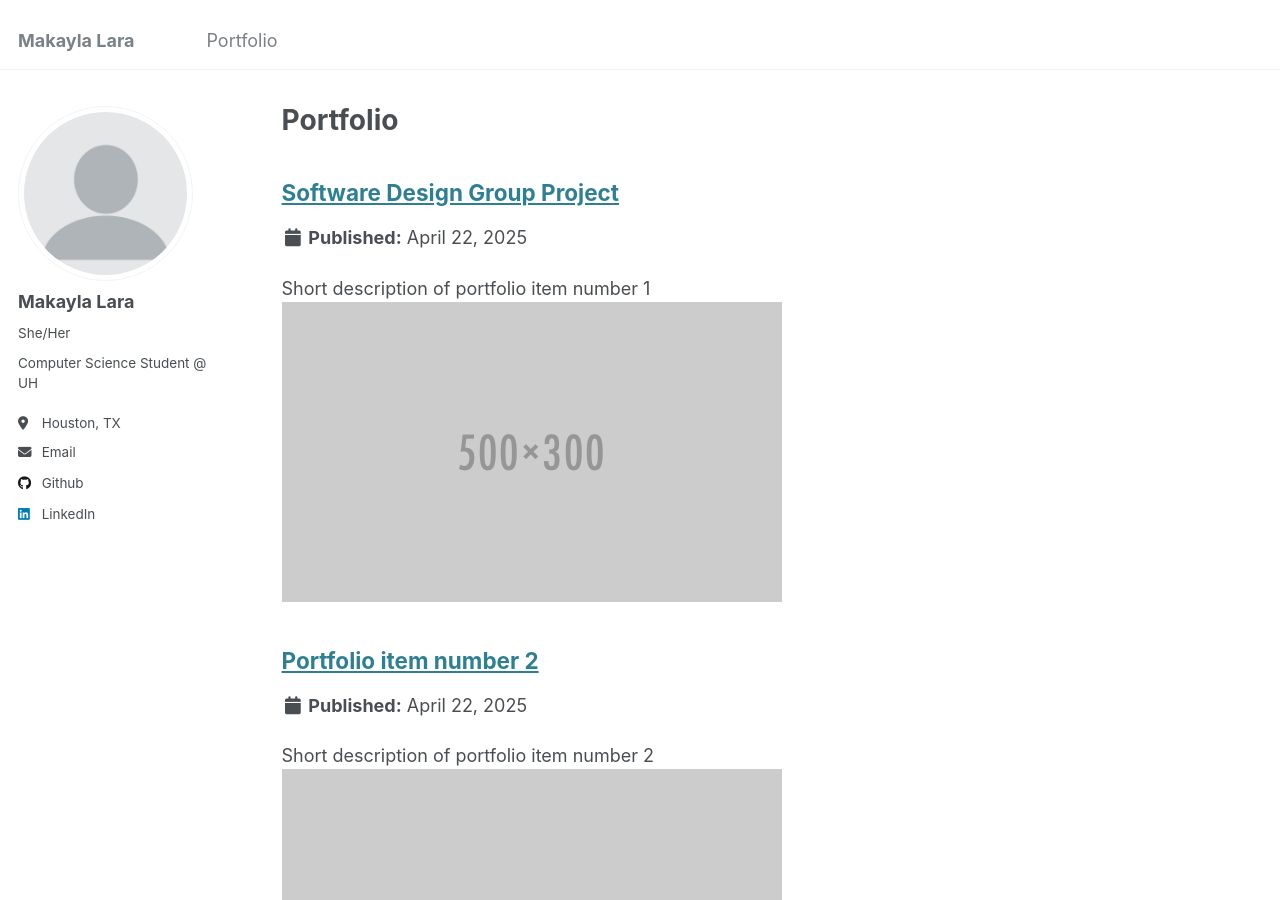
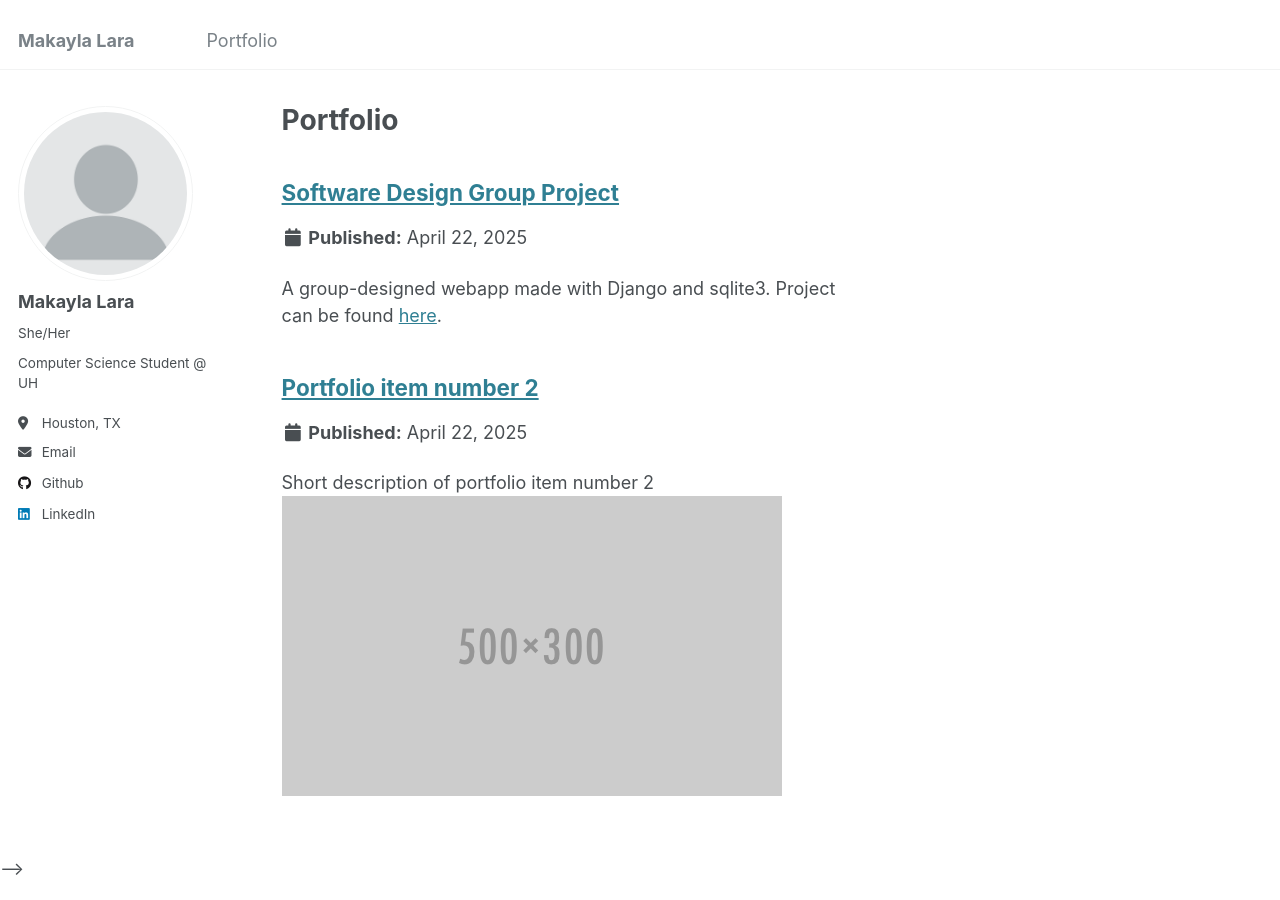
Before and after one commit to makssla/makssla.github.io, a Jekyll site: the page built from _pages/portfolio.html, in a window 1280 px wide and 900 px high. Built offline with Jekyll 4.4.1, drawn with Linux system fonts in a browser that asks for light colours.

Commit message:
Update portfolio-1.md

```diff
--- a/_portfolio/portfolio-1.md
+++ b/_portfolio/portfolio-1.md
@@ -1,6 +1,6 @@
 ---
 title: "Software Design Group Project"
-excerpt: "Short description of portfolio item number 1<br/><img src='/images/500x300.png'>"
+excerpt: "A group-designed webapp made with Django and sqlite3. Project can be found [here](https://github.com/Iroquois-Falls/Iroquois-Falls). <br/>"
 collection: portfolio
 ---
 
```
